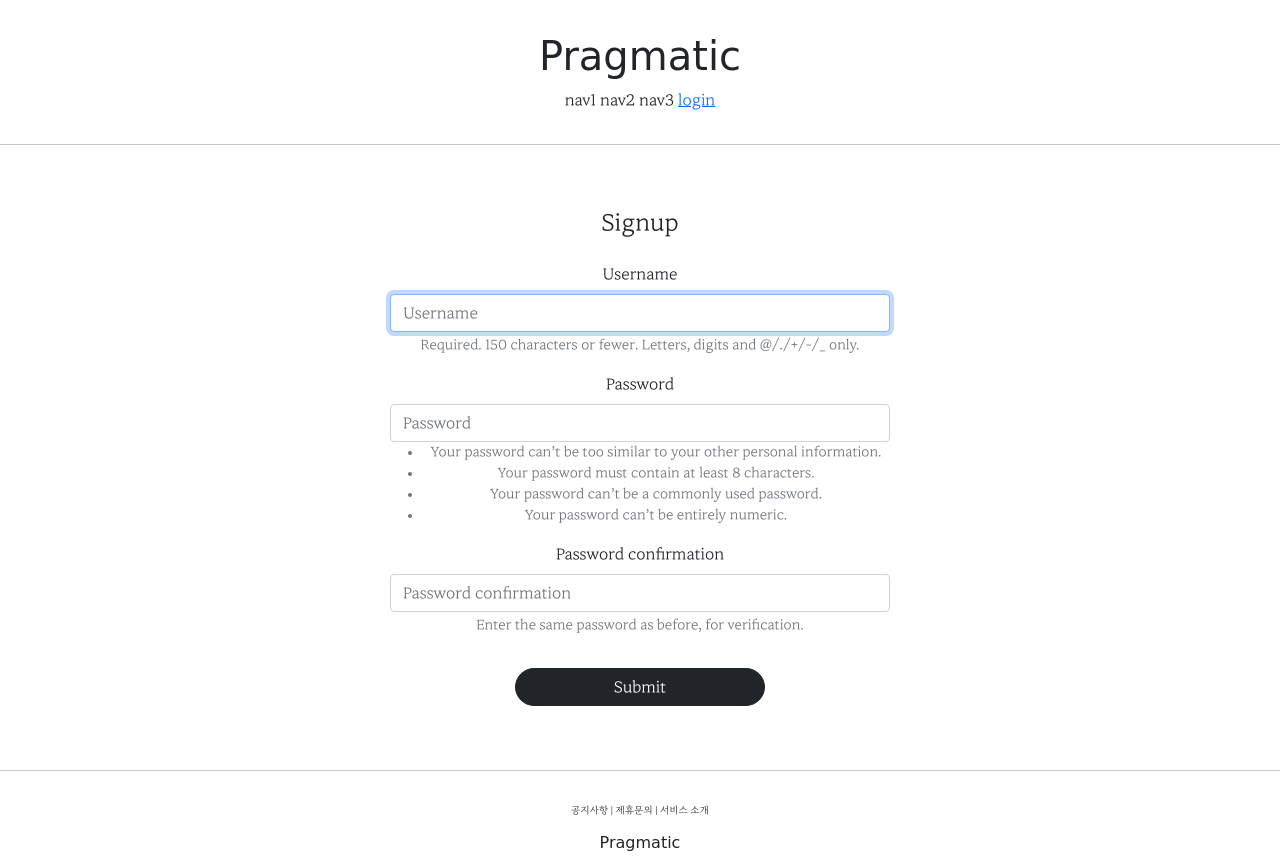
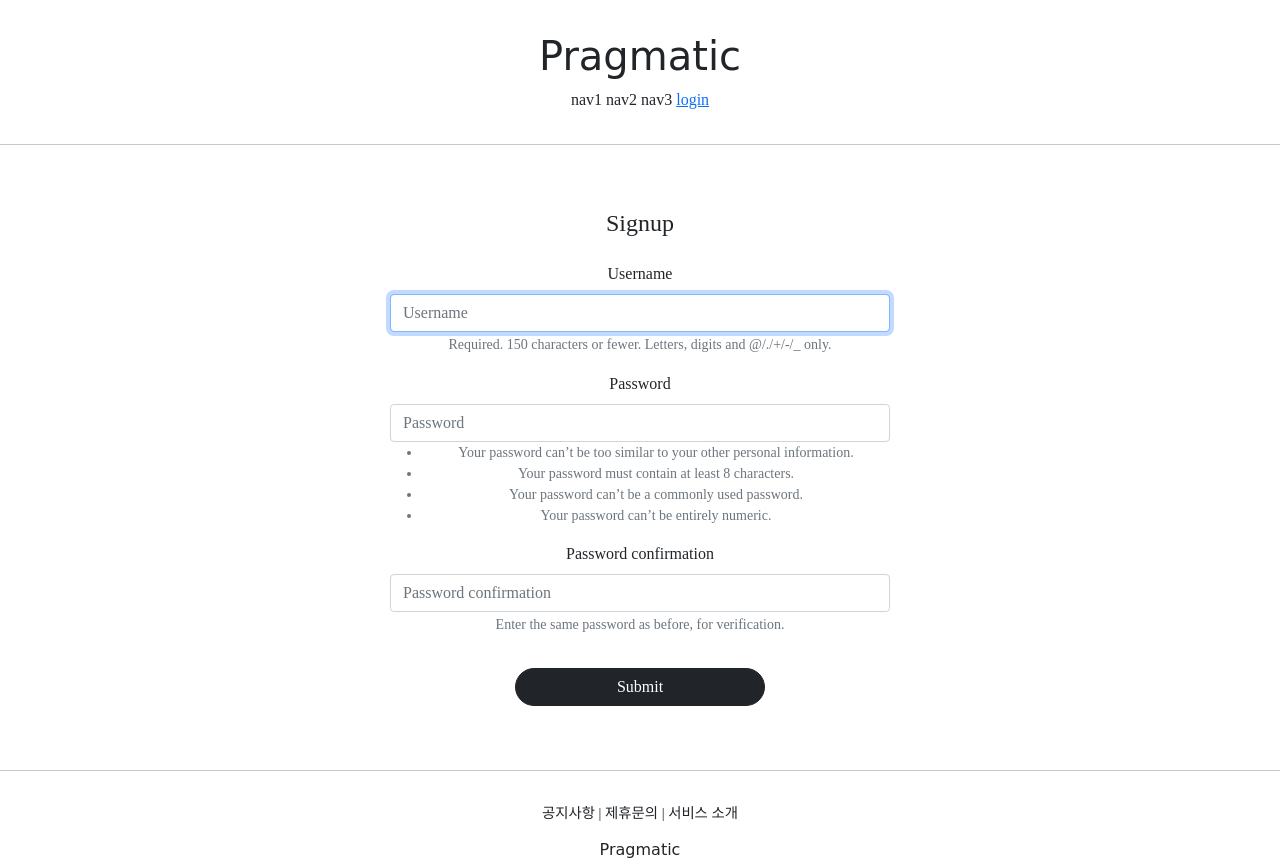
Before and after one commit to chuuuo/django, a Django app: page /account/create/ in a window 1280 px wide. Run offline with Django 3.2, Linux system fonts and the light colour scheme; some libraries are stand-ins or nearby versions; some web fonts are replaced.

Commit message:
css 404 error solve, font change

```diff
--- a/templates/footer.html
+++ b/templates/footer.html
@@ -1,6 +1,6 @@
 <div class="pragmatic_footer">
 
-    <div class="pragmatic_footer_button">
+    <div class="pragmatic_footer_button" style="font-size: .9rem">
         <span>공지사항</span> |
         <span>제휴문의</span> |
         <span>서비스 소개</span>
--- a/templates/head.html
+++ b/templates/head.html
@@ -17,17 +17,7 @@
     <link rel="stylesheet" type="text/css" href="{% static 'base.css' %}">
 
     <style>
-        <!-- @font-face {
-            font-family: 'MaruBuri-Regular';
-            src: local('MaruBuri-Regular'),
-            url("{% static 'fonts/MaruBuri-Regular.otf' %}") format("opentype");
-        } -->
-        @font-face {
-            font-family: 'MaruBuri-Regular';
-            src: url('https://cdn.jsdelivr.net/gh/projectnoonnu/noonfonts_20-10-21@1.0/MaruBuri-Regular.woff') format('woff');
-            font-weight: normal;
-            font-style: normal;
-        }
+        @import url('https://cdn.rawgit.com/moonspam/NanumSquare/master/nanumsquare.css');
     </style>
 
 </head>
```
Also changed, not shown: pinterest/settings.py (+8 -2 lines), accountapp/views.py (line endings or trailing spaces).
